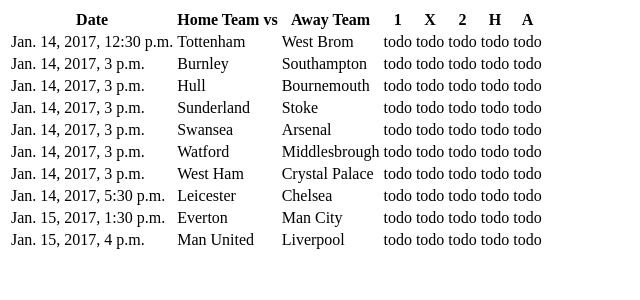
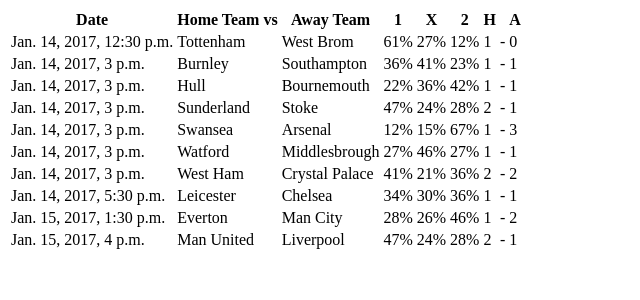
Before and after one commit to xzx1kf/ratings, a Django app: page /football/fixtures/ in a window 1280 px wide. Shown: the top 300 px of the page, without its empty margins (0-640 px from the left). Run offline with Django 3.2, Linux system fonts and the light colour scheme; data comes from the database, SQL or seed files in the repository; both versions use the stored data as it was after the commit.

Commit message:
update fixtures template

```diff
--- a/football/templates/football/fixtures.html
+++ b/football/templates/football/fixtures.html
@@ -8,6 +8,7 @@
         <th>X</th>
         <th>2</th>
         <th>H</th>
+        <th></th>
         <th>A</th>
     </tr>
     {% for m in fixtures %}
@@ -16,11 +17,12 @@
         <td>{{ m.home_team.name }}</td>
         <td></td>
         <td>{{ m.away_team.name }}</td>
-        <td>todo</td>
-        <td>todo</td>
-        <td>todo</td>
-        <td>todo</td>
-        <td>todo</td>
+        <td>{{ m.home_win|floatformat:"0" }}%</td>
+        <td>{{ m.draw|floatformat:"0" }}%</td>
+        <td>{{ m.away_win|floatformat:"0" }}%</td>
+        <td>{{ m.pfthg }}</td>
+        <td> - </td>
+        <td>{{ m.pftag }}</td>
     </tr>
     {% endfor %}
 </table>
```
Also changed, not shown: db.sqlite3.
